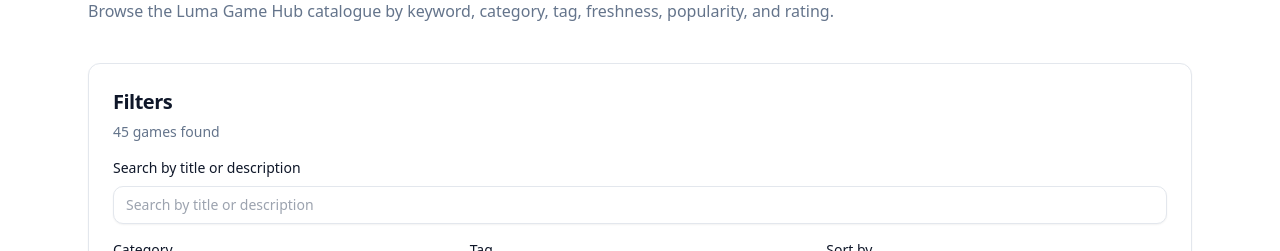
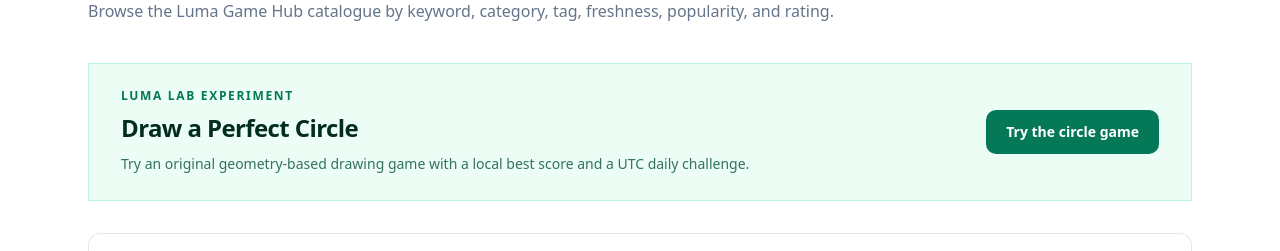
Before and after one commit to yanruoyi999/251001_web_gamehub, a Next.js app: page /en/games in a window 1280 px wide. Shown: the part 150-401 px from the top of the page. Built offline with nearby package versions, Linux system fonts and the light colour scheme; no server answers; the database is empty.

Commit message:
feat: add controlled Circle discovery entry

```diff
--- a/app/[locale]/games/page.tsx
+++ b/app/[locale]/games/page.tsx
@@ -6,6 +6,7 @@
 import { Button } from '@/components/ui/button';
 import { Card, CardContent, CardDescription, CardHeader, CardTitle } from '@/components/ui/card';
 import { FavoriteToggleButton } from '@/components/game/favorite-toggle';
+import { CircleDiscoveryCard } from '@/components/game/circle-discovery-card';
 import { CollapsibleGameFilters } from '@/components/game/collapsible-game-filters';
 import { CategoryService, GameService, TagService } from '@/services';
 import { getLocalizedPath, locales, type Locale } from '@/i18n/config';
@@ -355,6 +356,8 @@
         </Link>
       </header>
 
+      <CircleDiscoveryCard locale={locale} />
+
       <Card className="mb-8">
         <CardHeader className="p-4 pb-3 sm:p-6 sm:pb-4">
           <CardTitle className="text-xl font-semibold text-foreground">{t('filters.title')}</CardTitle>
--- /dev/null
+++ b/components/game/circle-discovery-card.tsx
@@ -0,0 +1,90 @@
+'use client';
+
+import Link from 'next/link';
+import { useEffect, useRef } from 'react';
+
+import { trackInteraction } from '@/lib/analytics/events';
+import { getLocalizedPath, type Locale } from '@/i18n/config';
+
+const copy = {
+  en: {
+    eyebrow: 'Luma Lab experiment',
+    title: 'Draw a Perfect Circle',
+    description: 'Try an original geometry-based drawing game with a local best score and a UTC daily challenge.',
+    action: 'Try the circle game',
+  },
+  zh: {
+    eyebrow: 'Luma Lab 实验',
+    title: '在线画一个完美的圆',
+    description: '体验原创几何绘图游戏，成绩保存在本地，并提供 UTC 每日挑战。',
+    action: '试玩画圆游戏',
+  },
+} as const;
+
+export function CircleDiscoveryCard({ locale }: { locale: Locale }) {
+  const content = copy[locale];
+  const viewedRef = useRef(false);
+  const cardRef = useRef<HTMLElement>(null);
+
+  useEffect(() => {
+    const card = cardRef.current;
+    if (!card) return;
+
+    const recordView = () => {
+      if (viewedRef.current) return;
+      viewedRef.current = true;
+      trackInteraction('circle_discovery_view', {
+        game_slug: 'luma-circle',
+        locale,
+      });
+    };
+
+    if (!('IntersectionObserver' in window)) {
+      recordView();
+      return;
+    }
+
+    const observer = new IntersectionObserver(
+      entries => {
+        if (entries.some(entry => entry.isIntersecting)) {
+          recordView();
+          observer.disconnect();
+        }
+      },
+      { threshold: 0.4 },
+    );
+    observer.observe(card);
+
+    return () => observer.disconnect();
+  }, [locale]);
+
+  return (
+    <section
+      ref={cardRef}
+      className="mb-8 border border-emerald-300/40 bg-emerald-50 px-6 py-6 text-emerald-950 sm:px-8"
+      data-circle-discovery="true"
+    >
+      <div className="flex flex-col gap-5 sm:flex-row sm:items-center sm:justify-between">
+        <div className="max-w-3xl">
+          <p className="text-xs font-bold uppercase tracking-[0.14em] text-emerald-700">{content.eyebrow}</p>
+          <h2 className="mt-2 text-2xl font-black tracking-tight">{content.title}</h2>
+          <p className="mt-2 max-w-2xl text-sm leading-6 text-emerald-900/80">{content.description}</p>
+        </div>
+        <Link
+          href={getLocalizedPath(locale, '/games/draw-a-perfect-circle')}
+          className="inline-flex min-h-11 flex-shrink-0 items-center justify-center rounded-md bg-emerald-700 px-5 py-3 text-sm font-bold text-white transition hover:bg-emerald-800 focus-visible:outline-none focus-visible:ring-2 focus-visible:ring-emerald-700 focus-visible:ring-offset-2"
+          onClick={() =>
+            trackInteraction('circle_discovery_click', {
+              game_slug: 'luma-circle',
+              locale,
+              source: 'games_directory',
+            })
+          }
+          data-circle-discovery-link="true"
+        >
+          {content.action}
+        </Link>
+      </div>
+    </section>
+  );
+}
```
Also changed, not shown: 3 other files (tests, documents, lock files or other folders).
